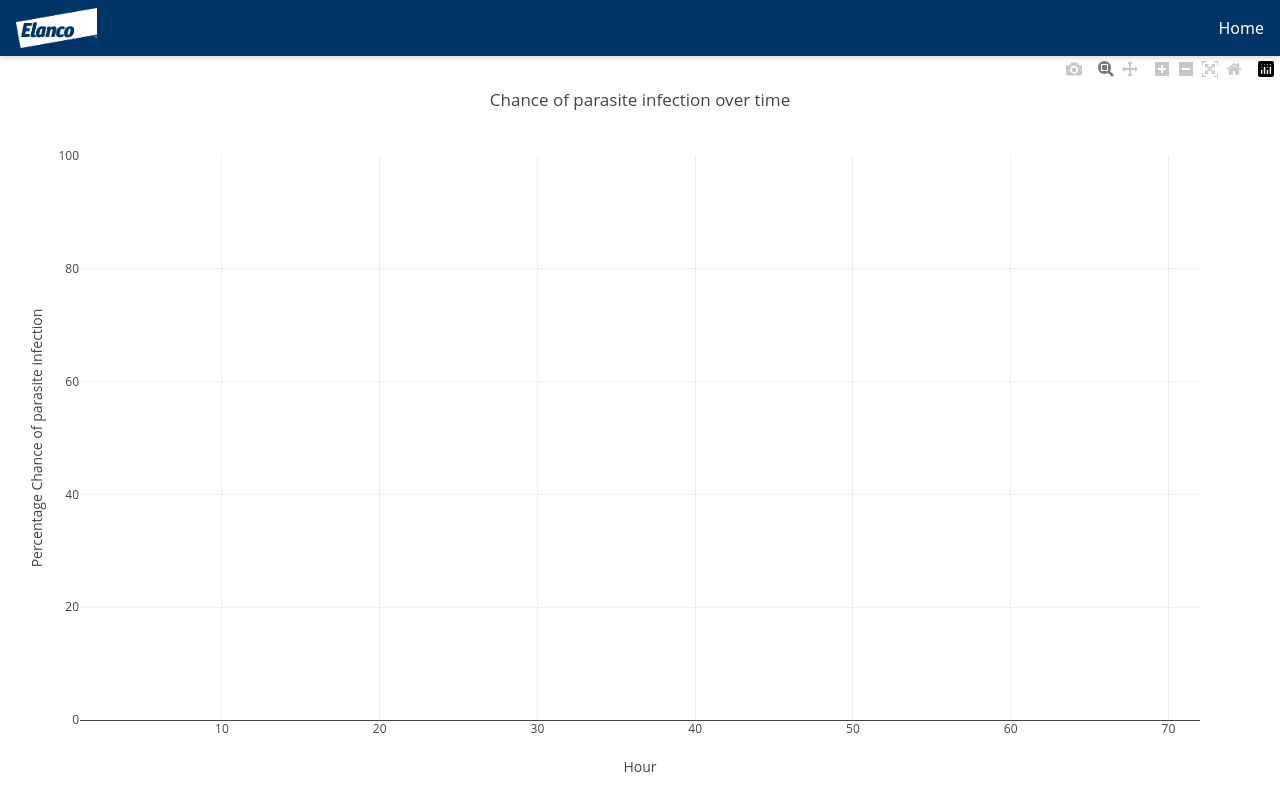
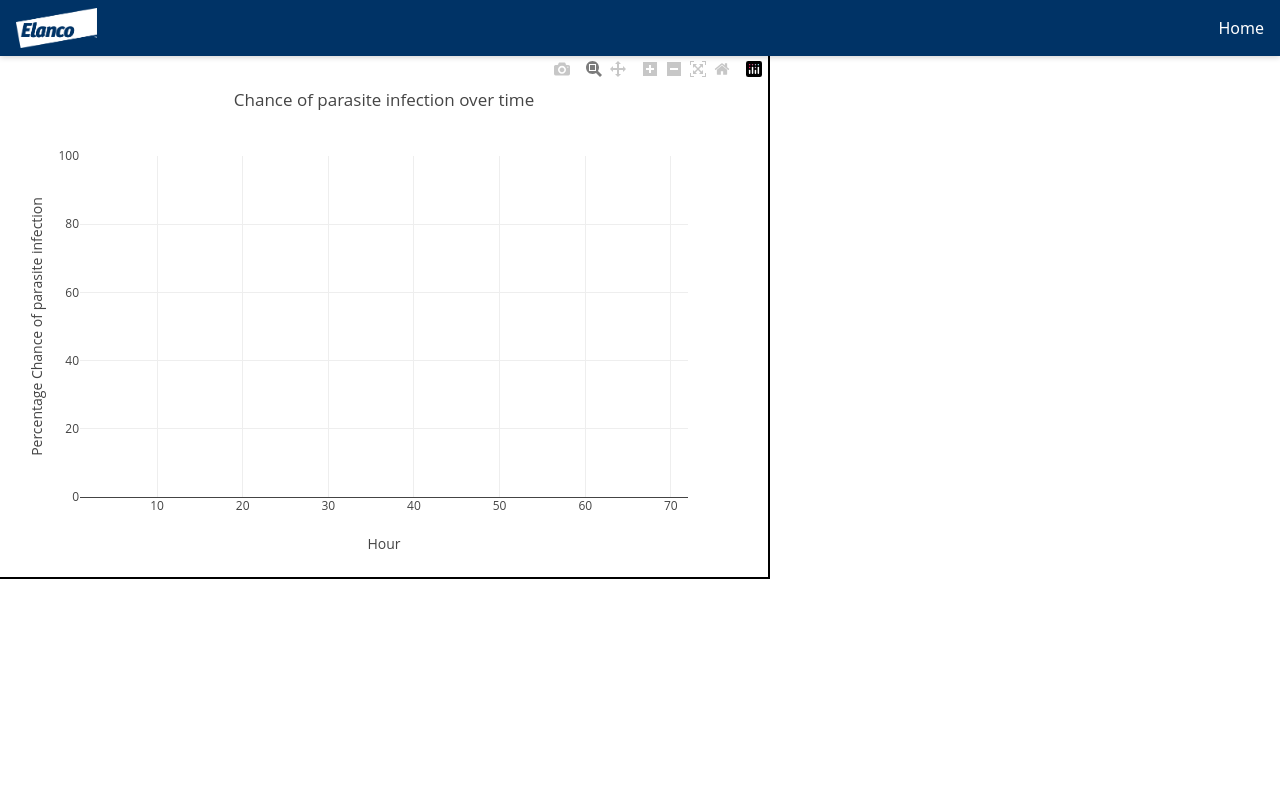
Before and after one commit to Pelwis01/Elanco_Project, a PHP site: page /ex_information.html in a window 1280 px wide. Run offline with PHP 8.4, Linux system fonts and the light colour scheme; some libraries are stand-ins or nearby versions.

Commit message:
changed map dimesions and page layout

```diff
--- a/ex_information.html
+++ b/ex_information.html
@@ -28,7 +28,7 @@
 	</navbar>
     <main>
 
-            <div id="myPlot" style="width:100%; height: 100%;"></div>
+            <div id="myPlot" style="width:60%; height: 70%; border: 2px solid black; border-width: 0px 2px 2px 0px;"></div>
     </main>
 
 <script src="graph.js"></script>
--- a/graph.js
+++ b/graph.js
@@ -1,6 +1,8 @@
 const plotbox = document.getElementById("myPlot");
 const xArray = [1,2,3,4,5,6,7,8,9,10,11,12,13,14,15,16,17,18,19,20,21,22,23,24,25,26,27,28,29,30,31,32,33,34,35,36,37,38,39,40,41,42,43,44,45,46,47,48,49,50,51,52,53,54,55,56,57,58,59,60,61,62,63,64,65,66,67,68,69,70,71,72];
 const yArray = [];
+
+document.addEventListener("DOMContentLoaded", async function () {
 
 const data = [{
   x: xArray,
@@ -62,3 +64,5 @@
 getGraphData();
 
 Plotly.update(plotbox, data, layout);
+
+});
--- a/style.css
+++ b/style.css
@@ -5,7 +5,7 @@
 body {
   margin: 0;
   padding: 0;
-  background-color: #36383b;
+  background-color: white;
   font-family:
     system-ui,
     -apple-system,
```
